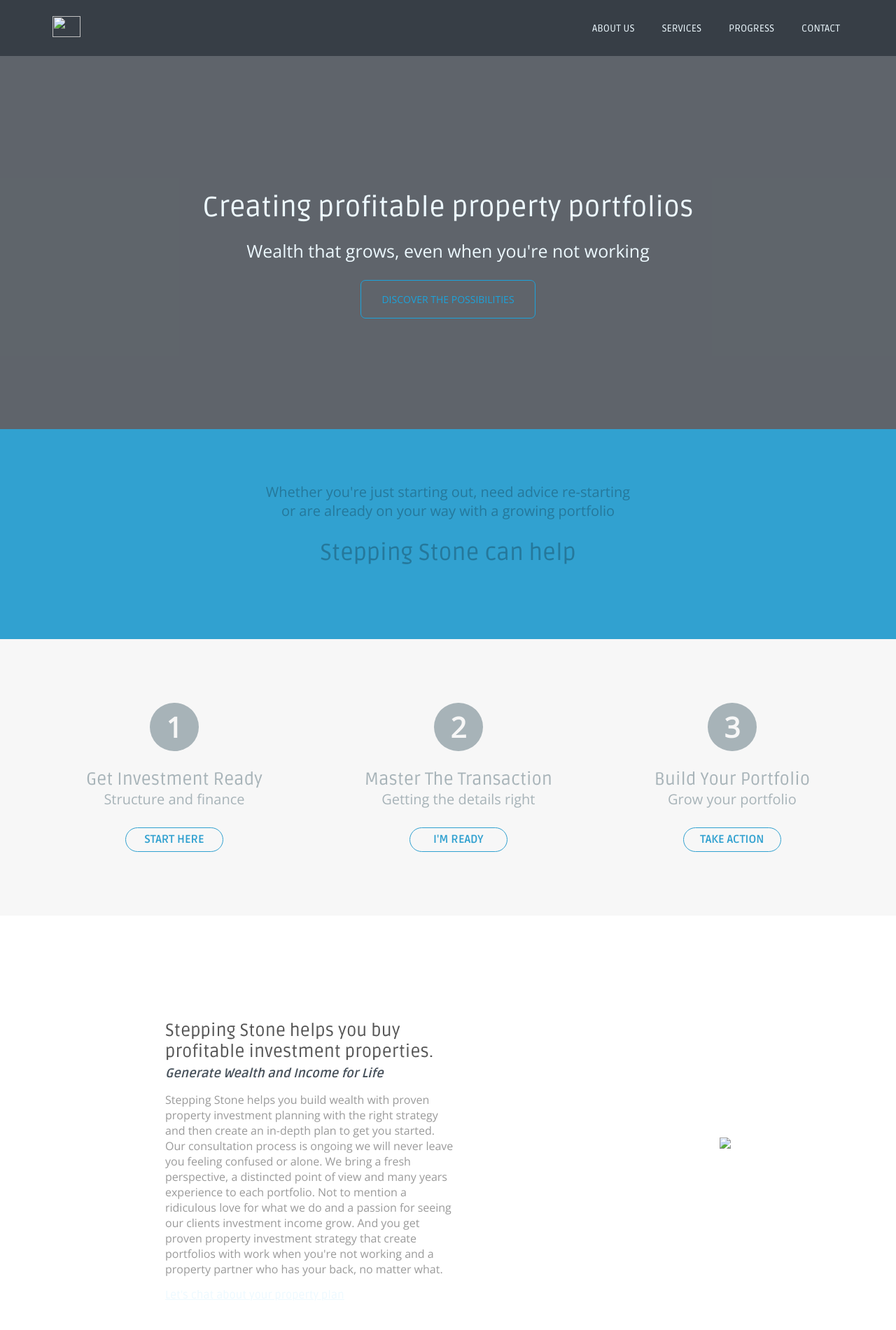
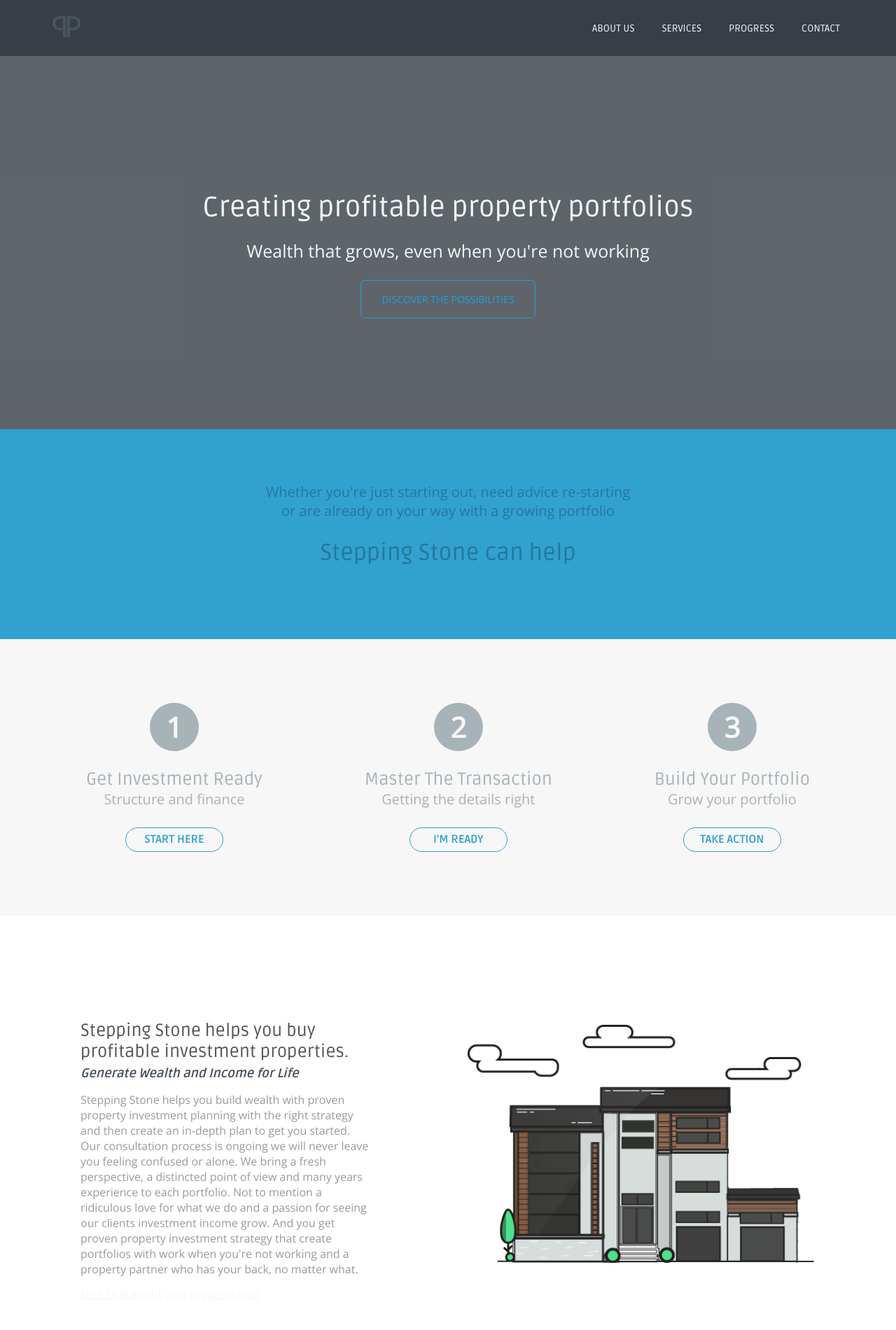
Before and after one commit to SuperchillB/becode-onepagers, a plain HTML site: page onepager-2/index.html in a window 1280 px wide. Shown: the top 1900 px of the page at 70% size. Drawn offline with nearby package versions, Linux system fonts and the light colour scheme.

Commit message:
missing images

```diff
--- a/onepager-2/index.html
+++ b/onepager-2/index.html
@@ -13,7 +13,7 @@
 <section id="home" class="nav">
 	<nav>
 		<div>
-			<a href="#home"><img src="onepage-images/qp-logo.png"></a>
+			<a href="#home"><img src="../onepage-images/qp-logo.png"></a>
 		</div>
 		<ul>
 			<li><a href="#section-4">ABOUT US</a></li>
@@ -75,7 +75,7 @@
 		<a href="#">Let's chat about your property plan</a>
 	</div>
 	<div>
-		<img src="onepage-images/onepager-02-house-drawing.png">
+		<img src="../onepage-images/onepager-02-house-drawing.png">
 	</div>
 </section>
 
```
